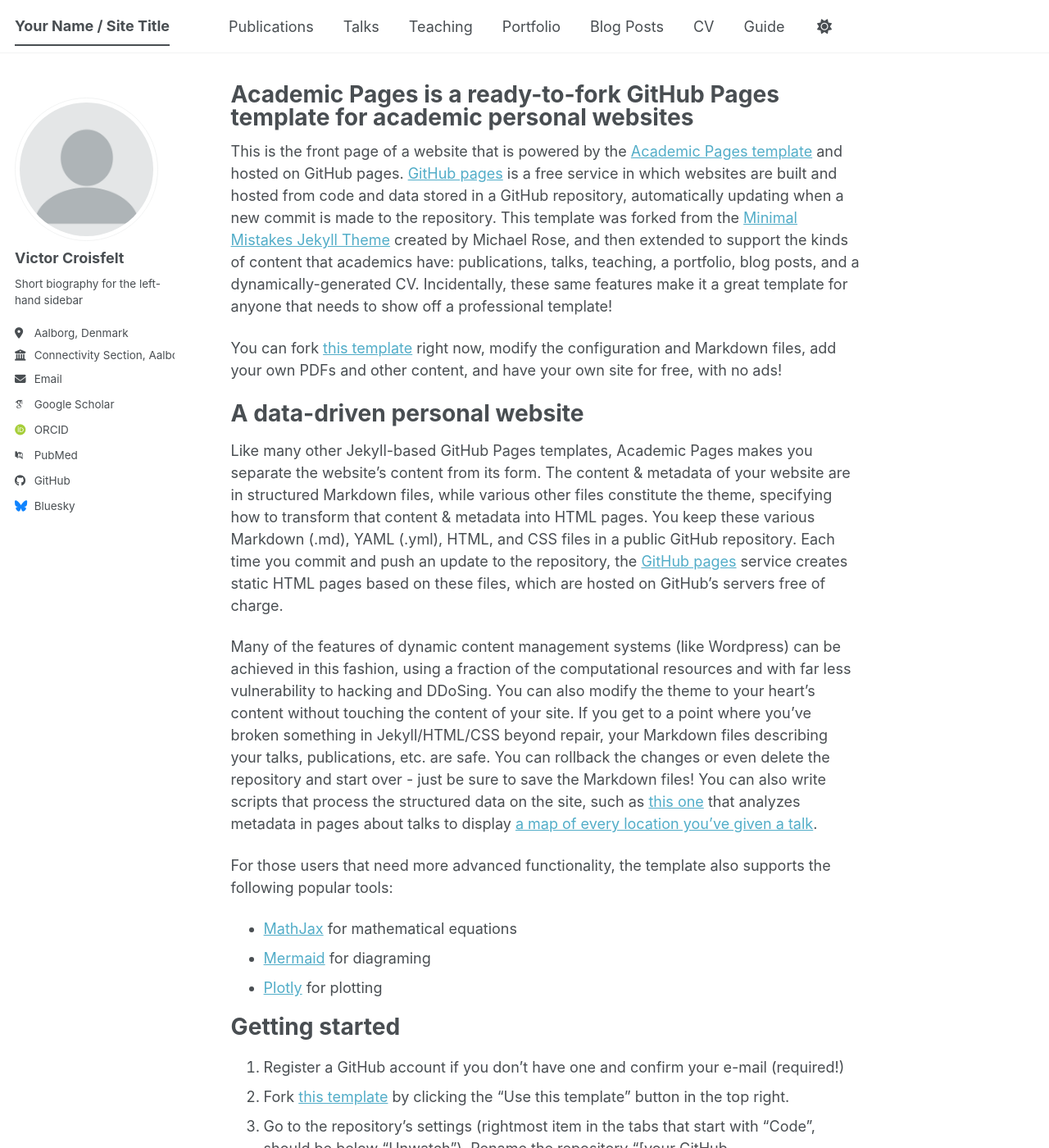
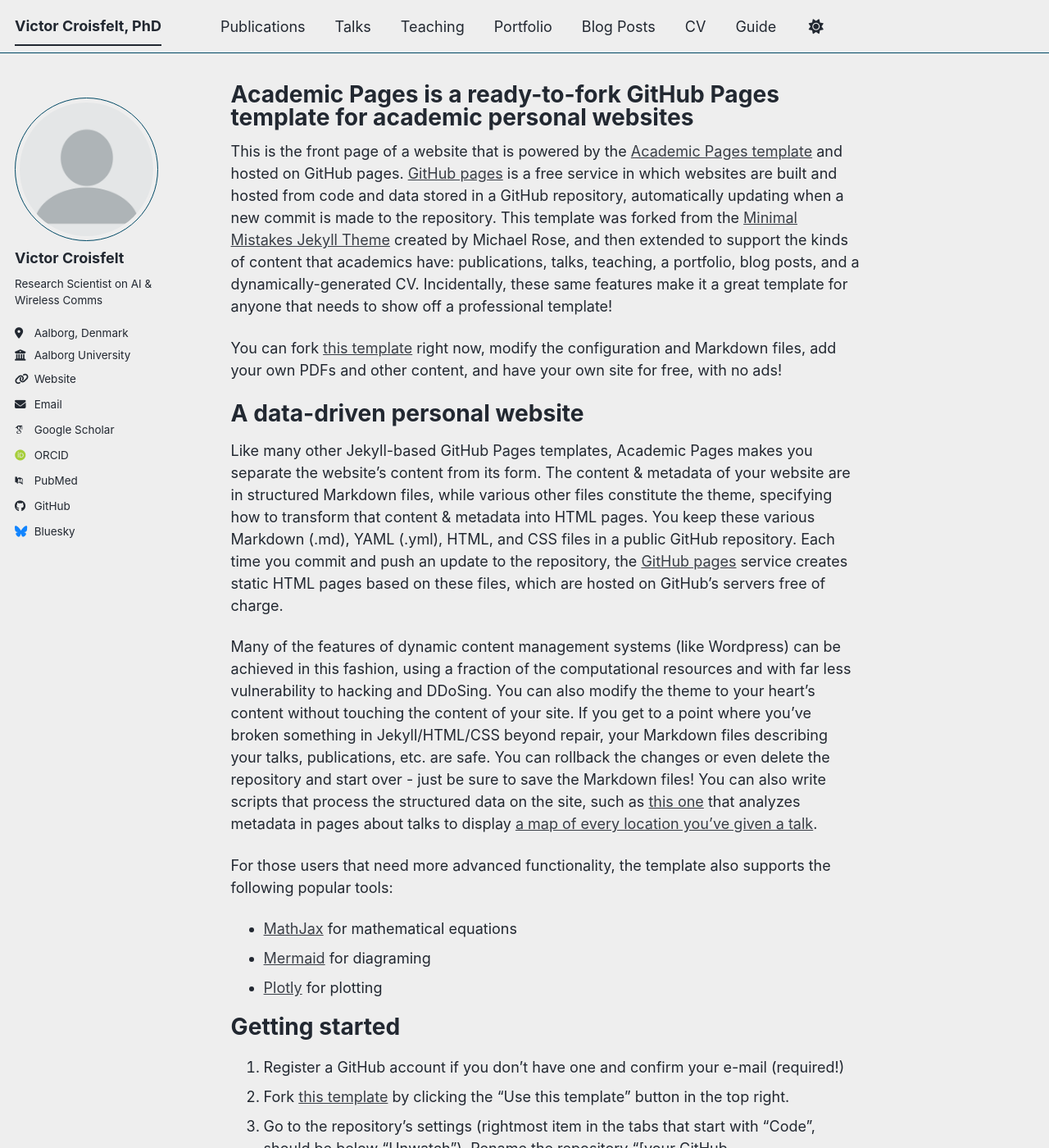
Before and after one commit to victorkreutzfeldt/victorkreutzfeldt.github.io, a Jekyll site: the page built from _pages/about.md, in a window 1280 px wide and 1400 px high. Shown: the whole window at 82% size. Built offline with Jekyll 4.4.1, drawn with Linux system fonts in a browser that asks for light colours; some web fonts are replaced; a script bundle is joined from its source files by our own code; library files that are not in the unit come from our copies; some of the changed text lies outside the part shown.

Commit message:
Update _config.yml

```diff
--- a/_config.yml
+++ b/_config.yml
@@ -8,11 +8,11 @@
 
 # Basic Site Settings
 locale                   : "en-US"
-site_theme               : "default" # The available themes options are "default", "air", "sunrise", "mint", "dirt" and "contrast"
-title                    : "Your Name / Site Title"
+site_theme               : "air" # The available themes options are "default", "air", "sunrise", "mint", "dirt" and "contrast"
+title                    : "Victor Croisfelt, PhD"
 title_separator          : "-"
-name                     : &name "Your Name"
-description              : &description "Your Name's academic portfolio"   # Update this with a general description of your site, this is the default if not overridden by a page
+name                     : &name "Victor Croisfelt"
+description              : &description "Victor Croisfelt's webpage"   # Update this with a general description of your site, this is the default if not overridden by a page
 url                      : https://victorkreutzfeldt.github.io  # The base hostname & protocol for your site e.g. "https://[your GitHub username].github.io",
                                                                 # or if you already have some other page hosted on Github then use "https://[your GitHub username].github.io/[Your Repo Name]"
 baseurl                  : "" # the subpath of your site, e.g. "/blog"
@@ -26,10 +26,10 @@ author:
   avatar           : "profile.png"
   name             : "Victor Croisfelt"
   pronouns         : # example: "she/her"
-  bio              : "Short biography for the left-hand sidebar"
+  bio              : "Research Scientist on AI & Wireless Comms"
   location         : "Aalborg, Denmark"
-  employer         : "Connectivity Section, Aalborg University"
-  uri              : # URL
+  employer         : "Aalborg University"
+  uri              : "https://vbn.aau.dk/en/persons/vcr/"
   email            : "vcr@es.aau.dk"
 
   # Academic websites
```
